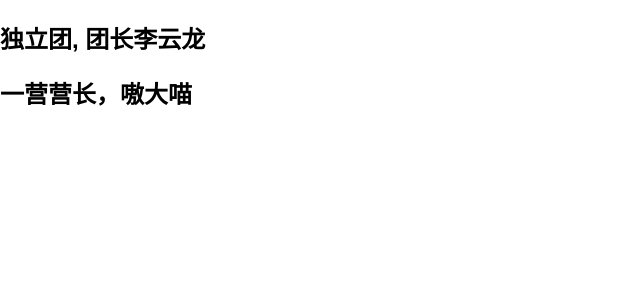
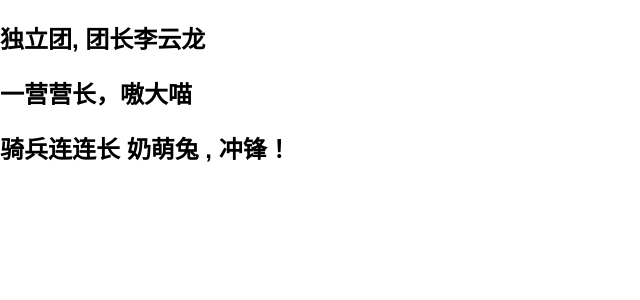
Before and after one commit to yanlele/React-Chat-Work, a React app: page / in a window 1280 px wide. Shown: the top 300 px of the page, without its empty margins (0-640 px from the left). Built offline with nearby package versions, Linux system fonts and the light colour scheme.

Commit message:
如果子组件只有一个render函数，可以直接定义一个function来作为子组件，通过参数来传递数据，不过function的名字一定要大写。

```diff
--- a/src/App.js
+++ b/src/App.js
@@ -7,6 +7,7 @@ class App extends React.Component {
             <div>
                 <h2>独立团, 团长{boss}</h2>
                 <OneCampsite boss="嗷大喵"></OneCampsite>
+                <Cavalry boss="奶萌兔"></Cavalry>
             </div>
         )
     }
@@ -23,4 +24,11 @@ class OneCampsite extends React.Component{
     }
 }
 
+//如果只有一个render方法的calss 可以直接写成一个function，父子通信可以通过参数的形式来实现，但是首字母一定要大写
+function Cavalry(props){
+    return (
+        <h2>骑兵连连长 {props.boss} , 冲锋！</h2>
+    )
+}
+
 export  default App;
```
